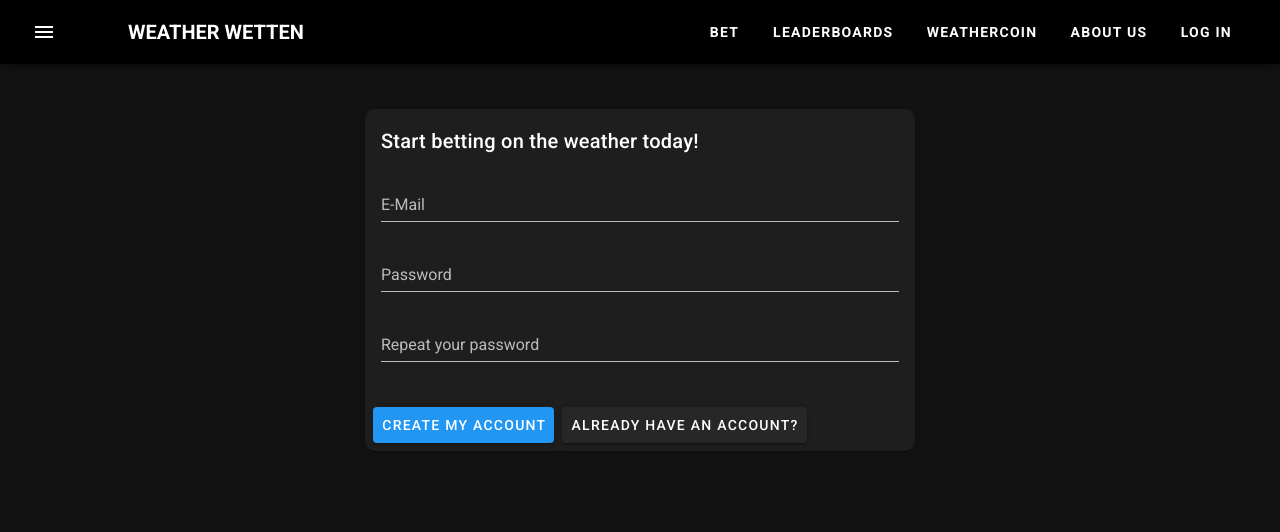
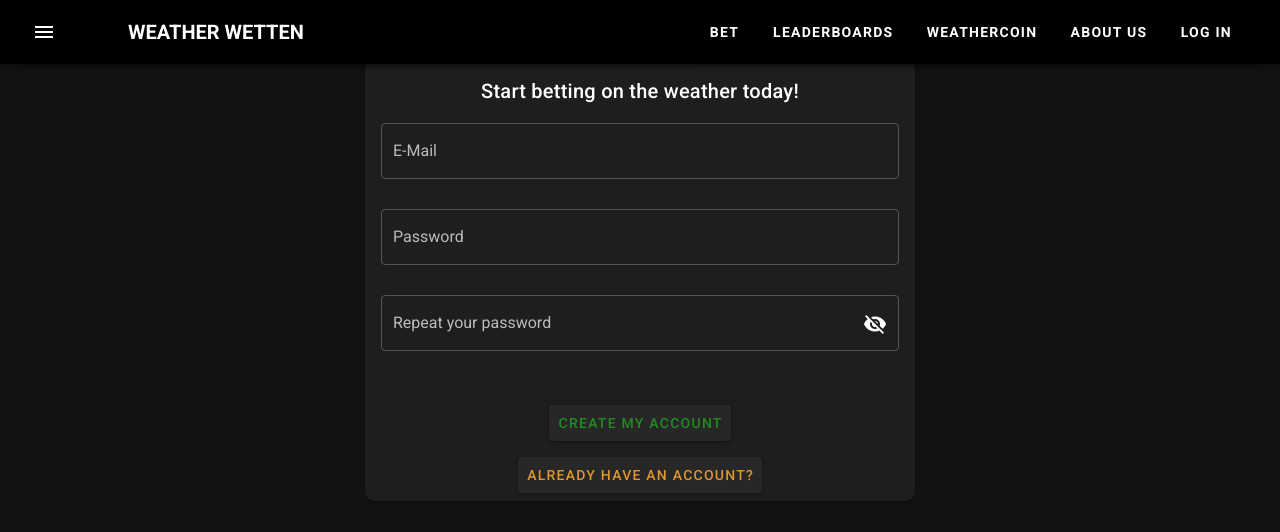
Before and after one commit to 0xProtocol/weatherwetten.nuxt, a Nuxt app: page /SignUp in a window 1280 px wide. Shown: the top 532 px of the page. Built offline with nearby package versions, Linux system fonts and the light colour scheme.

Commit message:
made SignUp page a bit less ugly

```diff
--- a/pages/Login.vue
+++ b/pages/Login.vue
@@ -57,7 +57,7 @@ export default {
   },
   methods:{
     routeToSignUp(){
-      this.$router.push(SignUp)
+      this.$router.push('SignUp')
     },
 
     login(){
--- a/pages/SignUp.vue
+++ b/pages/SignUp.vue
@@ -2,25 +2,31 @@
 
   <v-app>
     <NavBar2/>
-  <v-content>
-    <v-card  width="550" id="signUp">
-      <v-card-title>Start betting on the weather today!</v-card-title>
+    <v-main>
+      <v-card width="550" id="signUpCard">
+        <v-card-title class="justify-center">Start betting on the weather today!</v-card-title>
         <v-card-text>
-        <v-text-field label="E-Mail" clearable v-model="auth.email"/>
-        <v-text-field id="pw1" type="password" label="Password" v-model="auth.password"/>
-        <v-text-field id="pw2" type="password" label="Repeat your password" v-model="auth.passwordRepeat"></v-text-field>
+          <v-text-field label="E-Mail" outlined color="info" clearable v-model="auth.email"/>
+          <v-text-field :type="showPassword ? 'text' : 'password'"
+                        color="info" outlined label="Password" v-model="auth.password"/>
+          <v-text-field
+            :type="showPassword ? 'text' : 'password'"
+            :append-icon="showPassword ? 'mdi-eye' : 'mdi-eye-off'"
+            @click:append="showPassword = !showPassword" color="info" outlined label="Repeat your password"
+            v-model="auth.passwordRepeat"></v-text-field>
         </v-card-text>
 
 
-      <v-card-actions>
-        <v-btn color="blue" @click="signUp">Create my account</v-btn>
-        <v-btn @click="routeToLogin" >Already have an account?</v-btn>
+        <v-card-actions class="justify-center">
+          <v-btn id="createButton" @click="signUp">Create my account</v-btn>
+        </v-card-actions>
+        <v-card-actions class="justify-center">
+          <v-btn id="signInButton" @click="routeToLogin">Already have an account?</v-btn>
         </v-card-actions>
       </v-card>
 
 
-
-  </v-content>
+    </v-main>
 
   </v-app>
 
@@ -33,9 +39,10 @@ import Login from "@/pages/Login";
 export default {
   name: "SignUp",
 
-  data(){
+  data() {
 
     return {
+      showPassword: false,
       auth: {
         email: "",
         password: "",
@@ -45,18 +52,14 @@ export default {
   },
 
 
-
-
-  methods:{
-    signUp(){
-      if (this.auth.password !== this.auth.passwordRepeat){
+  methods: {
+    signUp() {
+      if (this.auth.password !== this.auth.passwordRepeat) {
         alert("Passwords do not match")
-      } else if (this.auth.password.length < 6){
-        alert("Password must be longer than 6 characters")
       } else {
         this.$fire.auth.createUserWithEmailAndPassword(this.auth.email, this.auth.password)
-        .catch(function (e){
-          switch (e.code){
+          .catch(function (e) {
+            switch (e.code) {
               case "auth/email-already-in-use":
                 alert("Email already in use!")
                 break;
@@ -76,20 +79,17 @@ export default {
 
     },
     routeToLogin() {
-      this.$router.push(Login)
+      this.$router.push('Login')
     }
   }
 }
-
-
-
 
 
 </script>
 
 <style scoped>
 
-#signUp{
+#signUpCard {
   position: fixed;
   top: 35%;
   left: 50%;
@@ -97,5 +97,15 @@ export default {
   border-radius: 10px;
 }
 
+#signInButton {
+  color: #de962f;
+
+}
+
+#createButton {
+  color: forestgreen;
+
+}
+
 
 </style>
```
Lines whose indentation alone changed are shown as unchanged.
